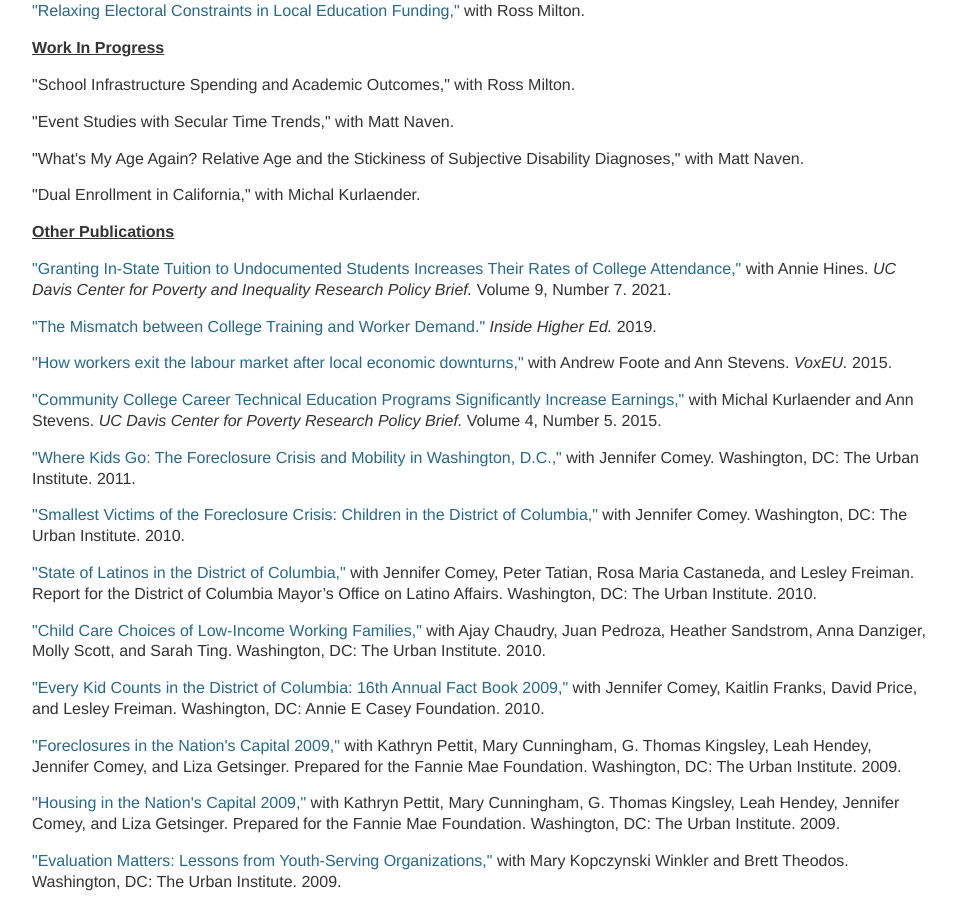
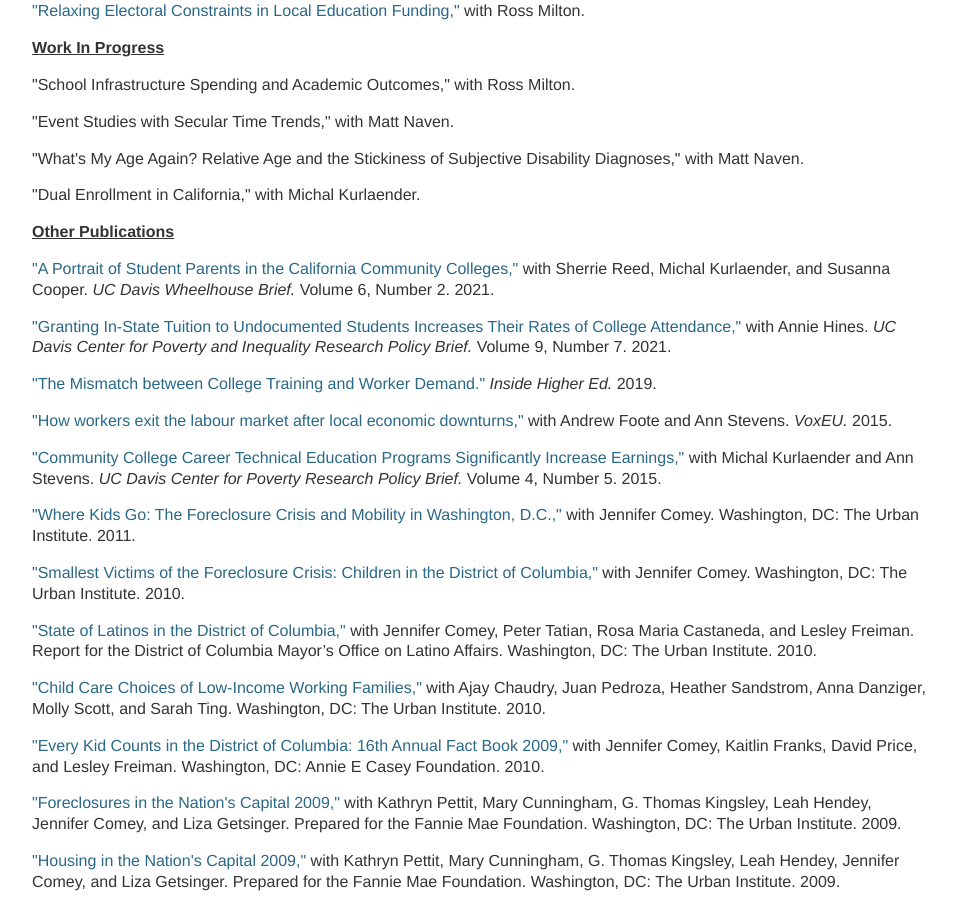
Before and after one commit to mzgrosz/mzgrosz.github.io, a Jekyll site: the page built from research/index.html, in a window 1280 px wide and 900 px high, scrolled down 806 px. Shown: the whole window, without its empty margins (160-1116 px from the left). Built offline with Jekyll 4.4.1, drawn with Linux system fonts in a browser that asks for light colours.

Commit message:
Update index.html

```diff
--- a/research/index.html
+++ b/research/index.html
@@ -85,7 +85,7 @@ title: Michel Grosz
 
 
 <p><b><u>Other Publications</u></b></p>
-
+<p><a href=” https://education.ucdavis.edu/sites/main/files/wheelhouse_research_brief_vol_6_no_2_v2.pdf”>&quot;A Portrait of Student Parents in the California Community Colleges,&quot;</a> with Sherrie Reed, Michal Kurlaender, and Susanna Cooper. <em> UC Davis Wheelhouse Brief.</em> Volume 6, Number 2. 2021.<br></p>
 <p><a href=" https://poverty.ucdavis.edu/post/granting-state-tuition-undocumented-students-increases-their-rates-college-attendance">&quot;Granting In-State Tuition to Undocumented Students Increases Their Rates of College Attendance,&quot;</a> with Annie Hines.  <em> UC Davis Center for Poverty and Inequality Research Policy Brief. </em> Volume 9, Number 7. 2021.<br></p>
 <p><a href=" https://www.insidehighered.com/views/2019/07/10/community-colleges-should-be-more-responsive-labor-market-changes-opinion">&quot;The Mismatch between College Training and Worker Demand.&quot;</a><em> Inside Higher Ed. </em> 2019.<br></p>
 <p><a href=" https://voxeu.org/article/mass-layoffs-and-local-labour-market-exit">&quot;How workers exit the labour market after local economic downturns,&quot;</a> with Andrew Foote and Ann Stevens.  <em>VoxEU. </em> 2015.<br></p>
```
